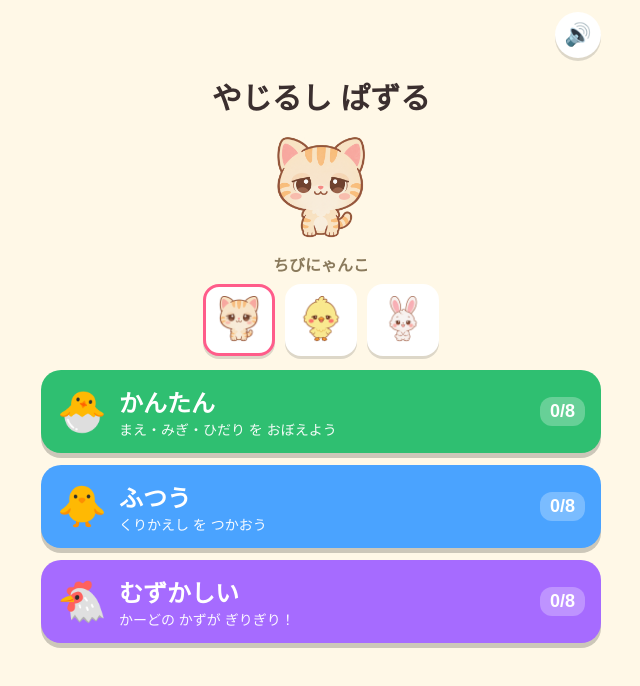
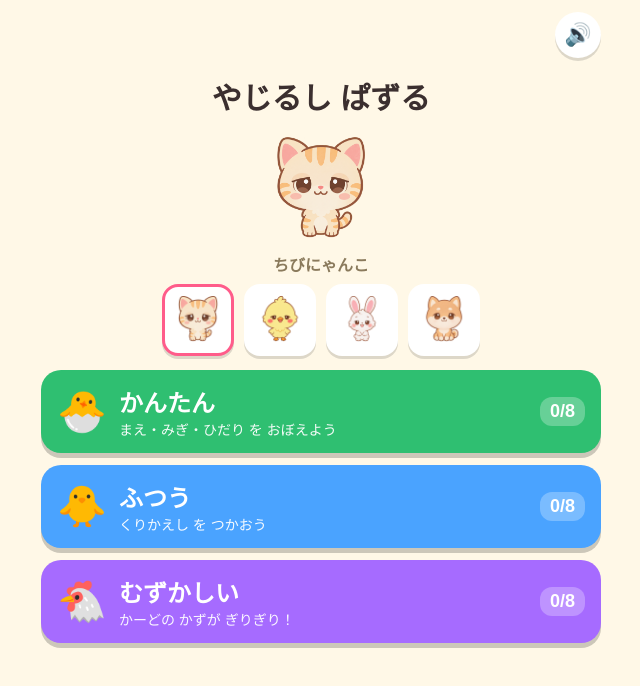
Before and after one commit to momomo49/ClaudeCode, a plain HTML site: page index.html in a window 1280 px wide. Shown: the whole page, without its empty margins (319-959 px from the left). Drawn offline with Linux system fonts and the light colour scheme.

Commit message:
いぬ（わんこ）を追加
- img/dog_1〜5.png（384px・背景透明、余白を詰めて縮小）

Co-Authored-By: Claude Opus 5.5 <noreply@anthropic.com>
Claude-Session: https://claude.ai/code/session_01DQECMXah8xHZckEH1F9Q83

```diff
--- a/index.html
+++ b/index.html
@@ -438,6 +438,7 @@ const CHARS = [
   {id:"cat",  name:"にゃんこ", img:"img/cat_"},
   {id:"piyo", name:"ぴよ",     img:"img/chick_"},
   {id:"usa",  name:"うさぴょん", img:"img/rabbit_"},
+  {id:"wan",  name:"わんこ",   img:"img/dog_"},
 ];
 const NAMES = {mae:"まえ", migi:"みぎ", hidari:"ひだり", kuri:"くりかえし"};
 const ICONS = {mae:"⬆️", migi:"↪️", hidari:"↩️", kuri:"🔁"};
```
Also changed, not shown: img/dog_1.png (added), img/dog_2.png (added), img/dog_3.png (added), img/dog_4.png (added), img/dog_5.png (added), 1 other file.
